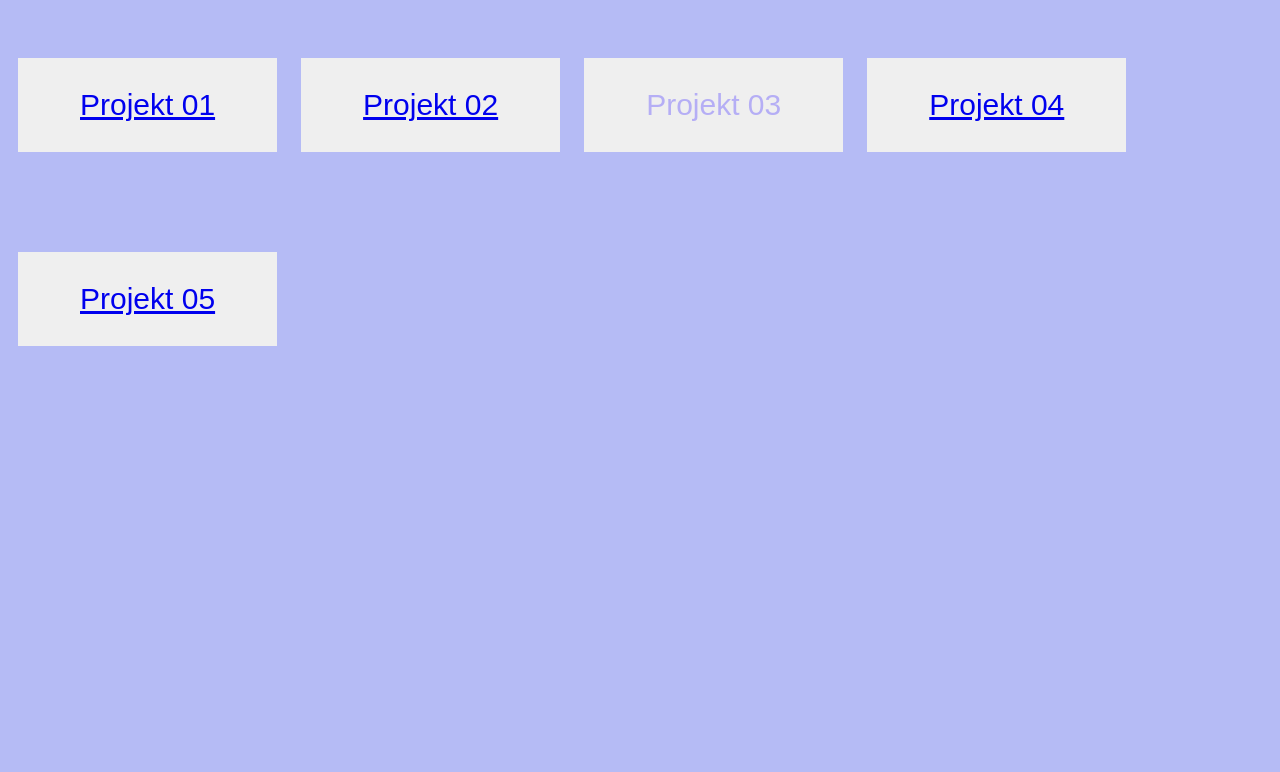
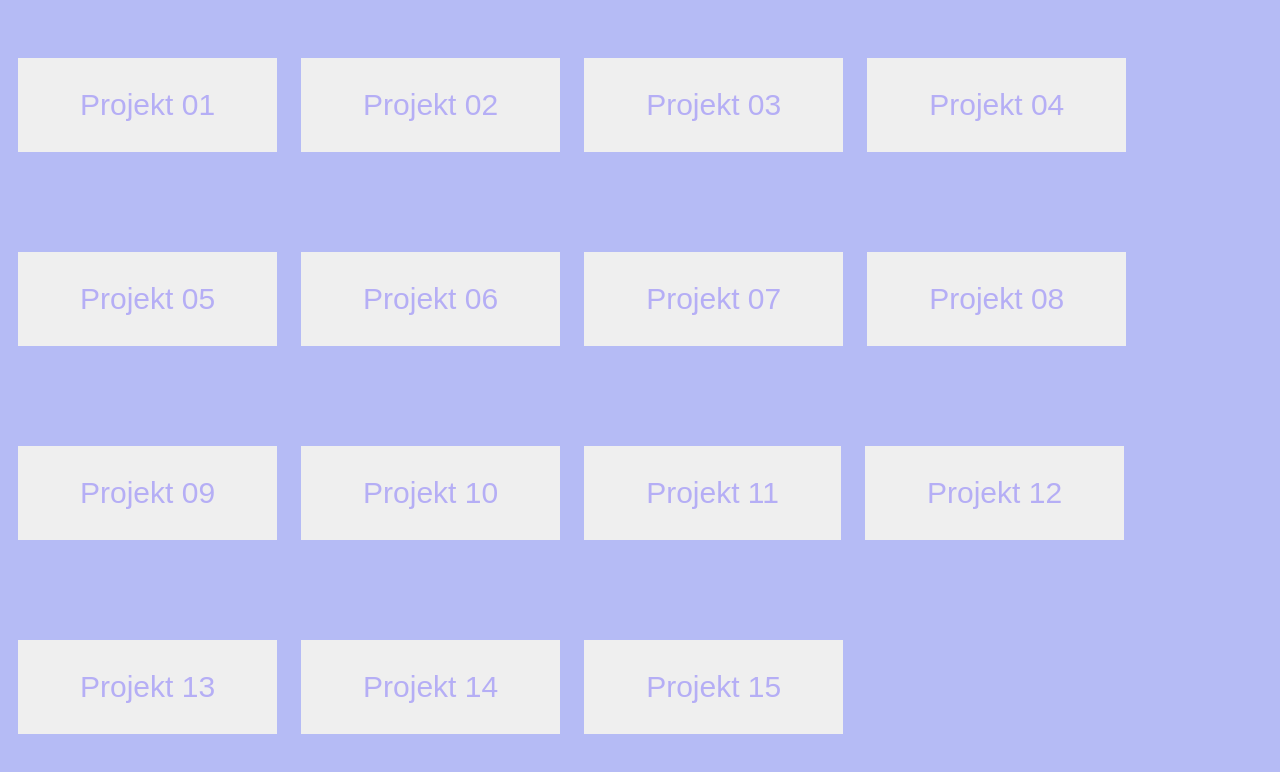
Before and after one commit to viktoriiahorecha/Projekty, a plain HTML site: page index.html in a window 1280 px wide. Drawn offline with Linux system fonts and the light colour scheme.

Commit message:
Update index.html

```diff
--- a/index.html
+++ b/index.html
@@ -16,7 +16,7 @@
         body{
             background-color: rgb(181, 187, 245);
         }
-        button{
+        button {
             border: none;
             color: rgb(181, 174, 245);
             padding: 30px 62px;
@@ -27,6 +27,10 @@
             margin: 50px 10px;
             cursor: pointer;
         }
+        a {
+            text-decoration: none;
+            color: inherit;
+        }
     </style>
 <body>
     <button type="button1"><a href="https://viktoriiahorecha.github.io/SITE_3/">Projekt 01</a></button>
@@ -34,4 +38,14 @@
     <button type="button3">Projekt 03</button>
     <button type="button4"><a href="https://viktoriiahorecha.github.io/SITE_4/">Projekt 04</a></button>
     <button type="button5"><a href="https://viktoriiahorecha.github.io/Projekt-05/">Projekt 05</a></button>
+    <button type="button3">Projekt 06</button>
+    <button type="button3">Projekt 07</button>
+    <button type="button3">Projekt 08</button>
+    <button type="button3">Projekt 09</button>
+    <button type="button3">Projekt 10</button>
+    <button type="button3">Projekt 11</button>
+    <button type="button3">Projekt 12</button>
+    <button type="button3">Projekt 13</button>
+    <button type="button3">Projekt 14</button>
+    <button type="button3">Projekt 15</button>
 </html>
```
Lines whose indentation alone changed are shown as unchanged.
